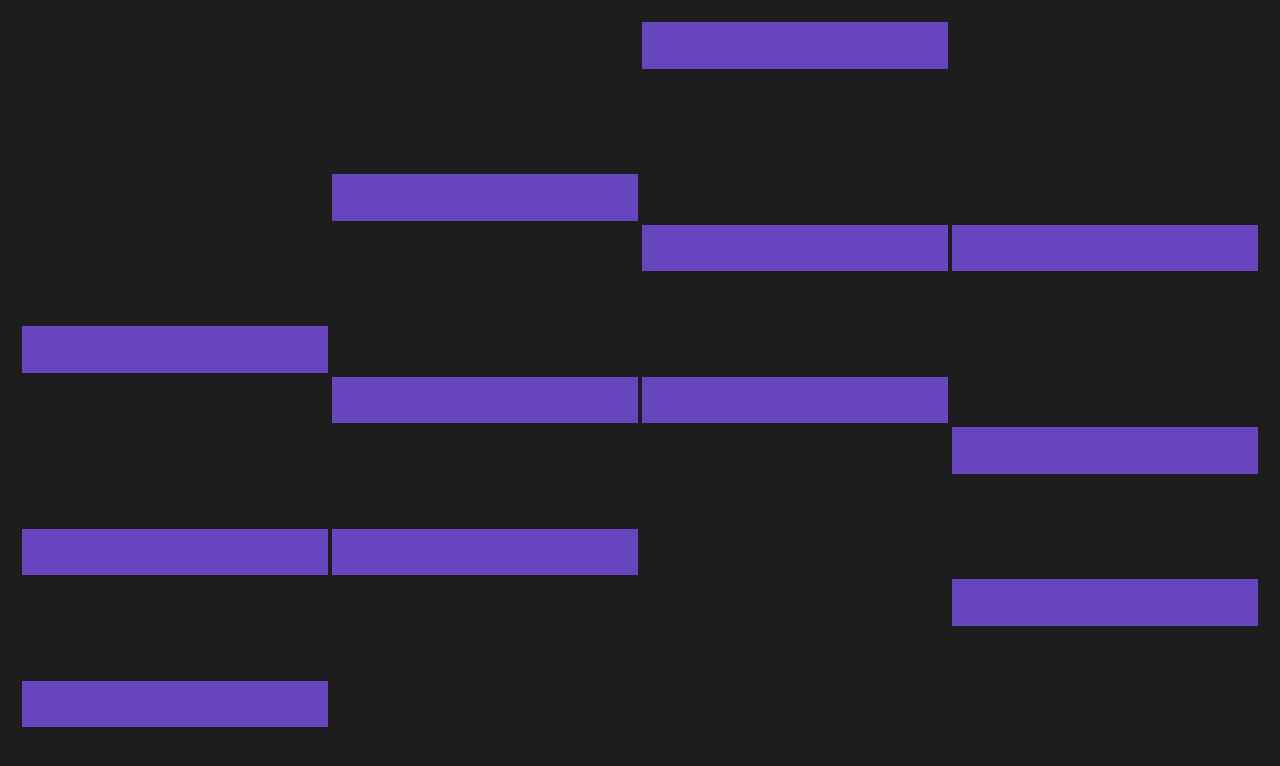
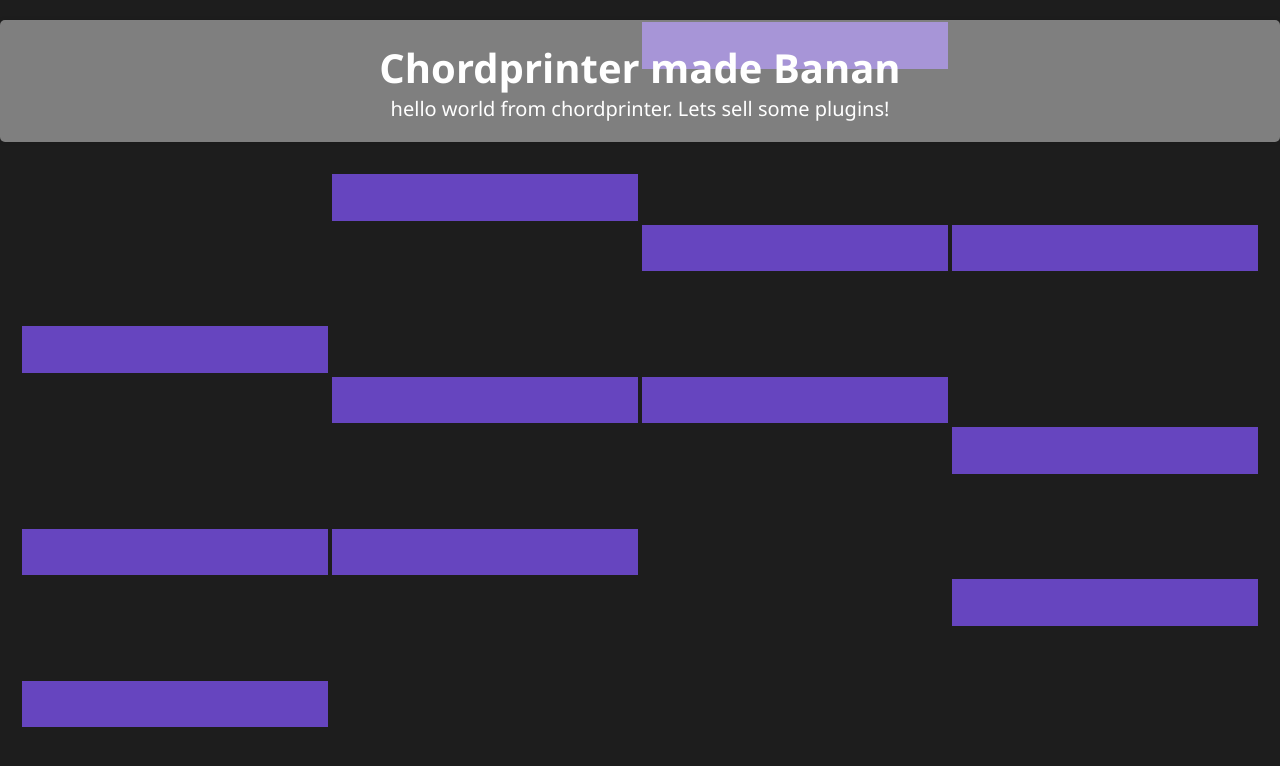
Before and after one commit to JanZaion/chordprinter-sales, a Next.js app: page / in a window 1280 px wide. Shown: the top 766 px of the page. Built offline with nearby package versions, Linux system fonts and the light colour scheme.

Commit message:
banan and chords

```diff
--- a/app/components/chords/Chords.module.css
+++ b/app/components/chords/Chords.module.css
@@ -1,5 +1,9 @@
 .container {
+  position: absolute;
+  top: 0;
+  z-index: 0;
   width: 100%;
+  max-width: 1920px;
   height: 100vh;
   display: grid;
   grid-template-columns: repeat(4, 1fr);
--- a/app/components/hi/Hi.module.css
+++ b/app/components/hi/Hi.module.css
@@ -1,11 +1,14 @@
 .hi {
-  background-color: #f5f5f5;
+  position: relative;
+  z-index: 2;
+  width: 100%;
+  background-color: #f5f5f574;
   padding: 20px;
   border-radius: 5px;
   margin: 20px 0;
   box-shadow: 0 0 5px rgba(0, 0, 0, 0.1);
   text-align: center;
   font-size: 20px;
-  color: #333;
+  color: #ffffff;
   font-family: 'Segoe UI', Tahoma, Geneva, Verdana, sans-serif;
 }
--- a/app/page.module.css
+++ b/app/page.module.css
@@ -1,7 +1,7 @@
 .container {
   width: 100%;
-  height: 100vh;
   max-width: 1920px;
+  min-height: 100vh;
   margin: 0 auto;
   overflow: hidden;
   background-color: #1d1d1d;
--- a/app/page.tsx
+++ b/app/page.tsx
@@ -6,7 +6,7 @@ import Chords from './components/chords/Chords';
 const Home = () => (
   <main>
     <div className={styles.container}>
-      {/* <Hi /> */}
+      <Hi />
       <Chords />
     </div>
   </main>
```
